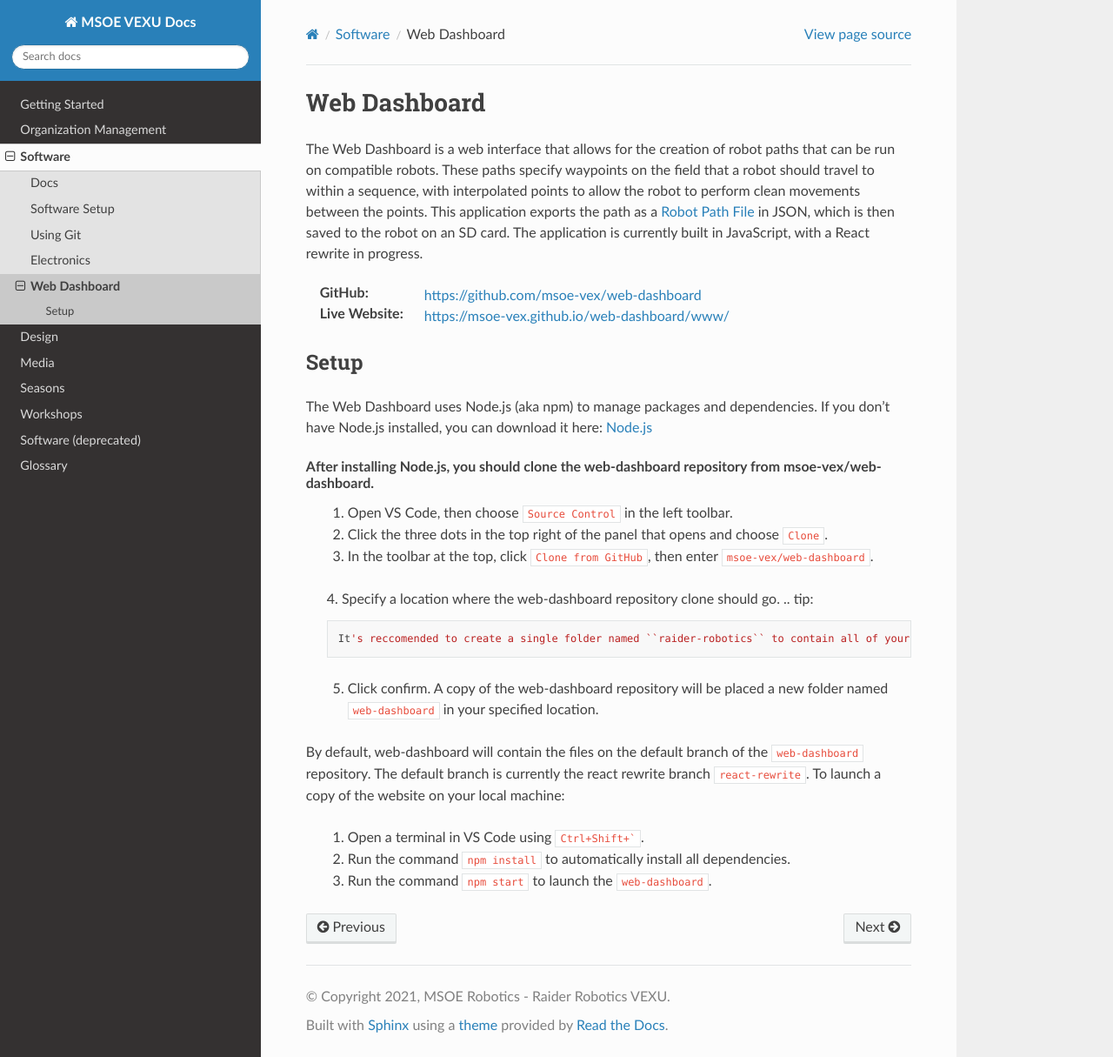
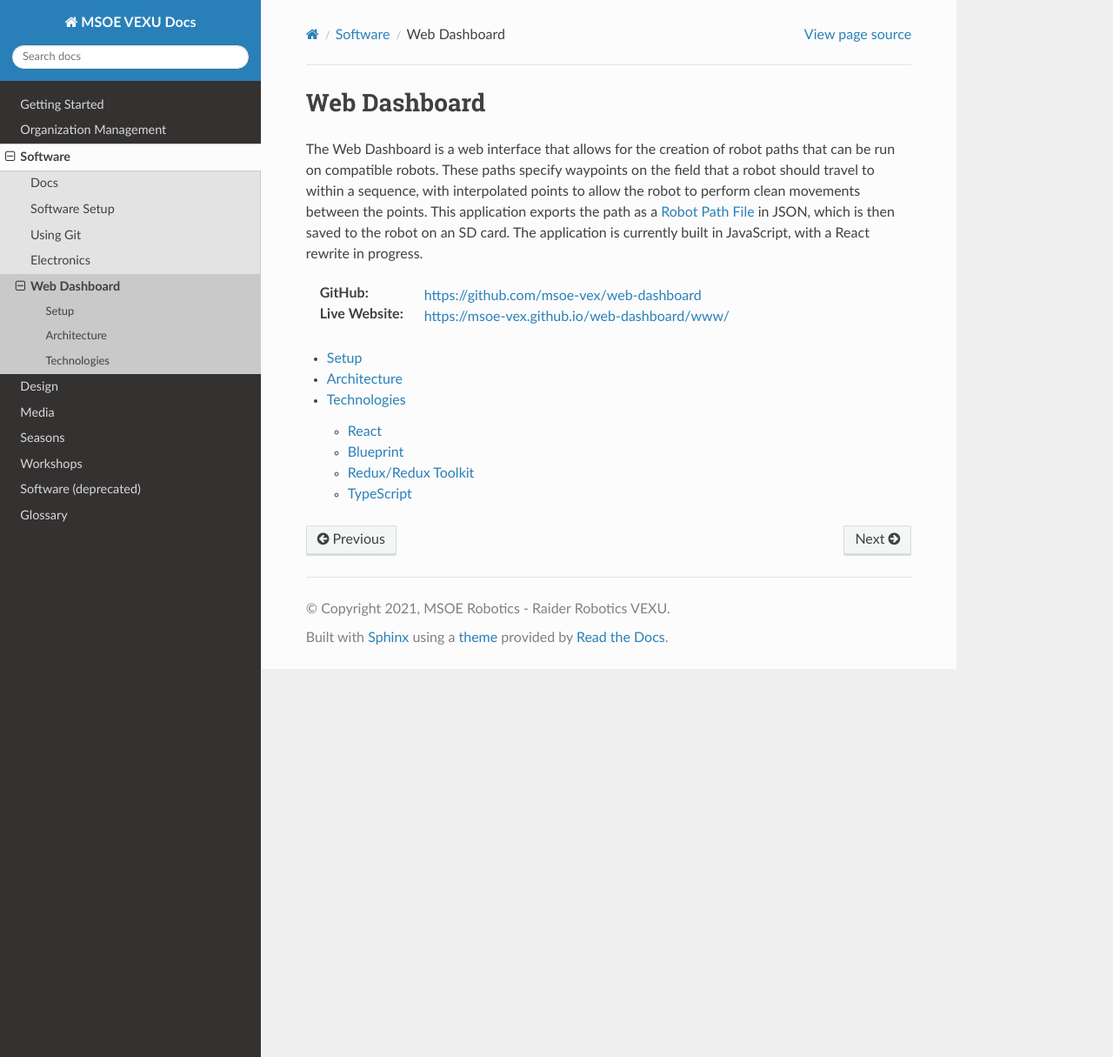
Before and after one commit to msoe-vex/docs, a Sphinx documentation site: the page built from source/software/web-dashboard/web-dashboard.rst, in a window 1280 px wide and 1215 px high. Shown: the whole window at 87% size. Built offline with Sphinx 7.4.7 and the Read the Docs theme 2.0.0, drawn with Linux system fonts in a browser that asks for light colours.

Commit message:
Fixed web-dashboard docs

````diff
--- a/source/software/web-dashboard/web-dashboard-architecture.rst
+++ b/source/software/web-dashboard/web-dashboard-architecture.rst
@@ -0,0 +1,2 @@
+Architecture
+============
--- a/source/software/web-dashboard/web-dashboard.rst
+++ b/source/software/web-dashboard/web-dashboard.rst
@@ -9,24 +9,8 @@ The Web Dashboard is a web interface that allows for the creation of robot paths
 :Live Website:
    https://msoe-vex.github.io/web-dashboard/www/
 
-Setup
------
-The Web Dashboard uses Node.js (aka npm) to manage packages and dependencies.
-If you don't have Node.js installed, you can download it here: `Node.js <https://nodejs.org/en/download/>`_
+.. toctree::
 
-After installing Node.js, you should clone the web-dashboard repository from msoe-vex/web-dashboard.
-   1. Open VS Code, then choose ``Source Control`` in the left toolbar.
-   2. Click the three dots in the top right of the panel that opens and choose ``Clone``.
-   3. In the toolbar at the top, click ``Clone from GitHub``, then enter ``msoe-vex/web-dashboard``.
-   4. Specify a location where the web-dashboard repository clone should go.
-   .. tip::
-      It's reccomended to create a single folder named ``raider-robotics`` to contain all of your robotics related code.
-   5. Click confirm. A copy of the web-dashboard repository will be placed a new folder named ``web-dashboard`` in your specified location.
-
-By default, web-dashboard will contain the files on the default branch of the ``web-dashboard`` repository. The default branch is currently the react rewrite branch ``react-rewrite``.
-To launch a copy of the website on your local machine:
-   1. Open a terminal in VS Code using ``Ctrl+Shift+```.
-   2. Run the command ``npm install`` to automatically install all dependencies.
-   3. Run the command ``npm start`` to launch the ``web-dashboard``.
-
-.. To learn more about editing branches using git, see
+   web-dashboard-setup
+   web-dashboard-architecture
+   web-dashboard-technologies
````
Also changed, not shown: source/software/web-dashboard/web-dashboard-setup.rst (+15 -0 lines), source/software/web-dashboard/web-dashboard-technologies.rst (+17 -2 lines).
